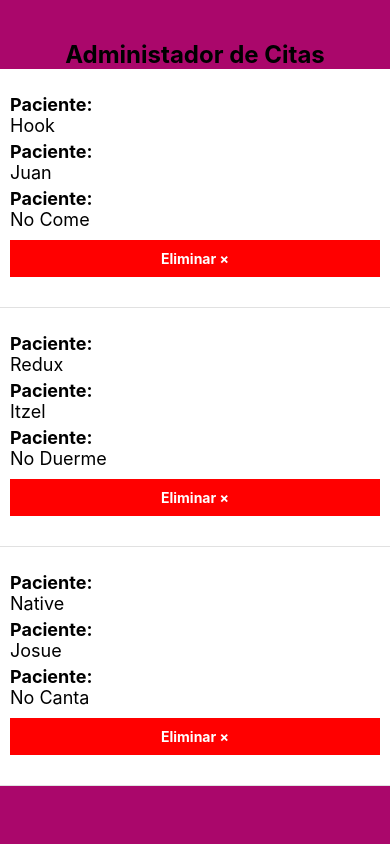
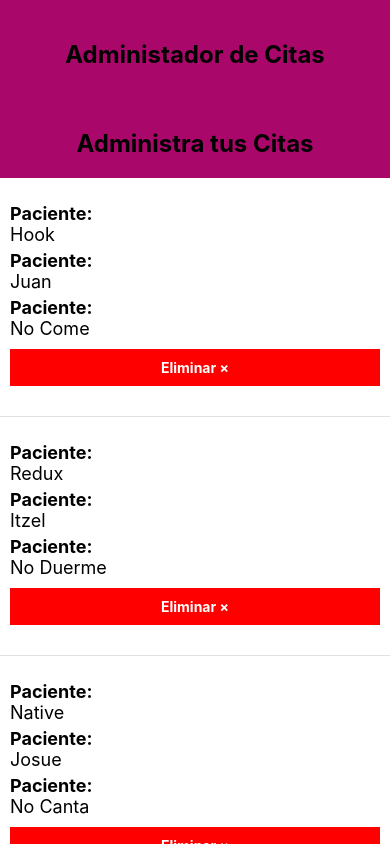
Before and after one commit to kkevin7/appointment-manager-app, a React Native app: screen / in a window 390 px wide. Built offline with nearby package versions, Linux system fonts and the light colour scheme.

Commit message:
Deleting elements

```diff
--- a/App.js
+++ b/App.js
@@ -1,29 +1,33 @@
-import React ,{useState} from 'react';
-import {
-  StyleSheet,
-  Text,
-  View,
-  FlatList,
-} from 'react-native';
-import Cita from "./components/Cita";
+import React, {useState} from 'react';
+import {StyleSheet, Text, View, FlatList} from 'react-native';
+import Cita from './components/Cita';
 
 const App = () => {
+  const [citas, setCitas] = useState([
+    {id: '1', paciente: 'Hook', propietario: 'Juan', sintomas: 'No Come'},
+    {id: '2', paciente: 'Redux', propietario: 'Itzel', sintomas: 'No Duerme'},
+    {id: '3', paciente: 'Native', propietario: 'Josue', sintomas: 'No Canta'},
+  ]);
 
-  const [citas, setCitas] = useState([
-    {id: "1", paciente: "Hook", propietario: 'Juan', sintomas: "No Come"},
-    {id: "2", paciente: "Redux", propietario: 'Itzel', sintomas: "No Duerme"},
-    {id: "3", paciente: "Native", propietario: 'Josue', sintomas: "No Canta"},
-  ]);
+  //Elimina los pacientes del state
+  const eliminarPaciente = (id) => {
+    setCitas((citasActuales) => citasActuales.filter((cita) => cita.id !== id));
+  };
+
+  console.log(citas);
 
   return (
     <View style={styles.container}>
       <Text style={styles.title}>Administador de Citas</Text>
+      <Text style={styles.title}>
+        {citas.length > 0 ? 'Administra tus Citas' : 'No hay citas, agrega una'}
+      </Text>
       <FlatList
         data={citas}
         renderItem={({item}) => (
-            <Cita item={item} ></Cita>
+          <Cita item={item} eliminarPaciente={() => eliminarPaciente(item.id)}></Cita>
         )}
-          keyExtractor={cita => cita.id}
+        keyExtractor={(cita) => cita.id}
       />
     </View>
   );
@@ -34,13 +38,13 @@
     backgroundColor: '#AA076B',
     flex: 1,
   },
-  title:{
+  title: {
     marginTop: 40,
+    marginBottom: 20,
     fontSize: 24,
     fontWeight: 'bold',
     textAlign: 'center',
   },
-
 });
 
 export default App;
--- a/components/Cita.js
+++ b/components/Cita.js
@@ -1,29 +1,31 @@
 import React from 'react';
 import {Text, StyleSheet, View, Button, TouchableHighlight} from 'react-native';
 
-const Cita = ({item}) => {
-
+const Cita = ({item, eliminarPaciente}) => {
   const dialogoEliminar = () => {
     console.log('eliminando...');
-    }
+    eliminarPaciente();
+  };
 
   return (
     <View style={styles.cita}>
       <View>
-                <Text style={styles.label} >Paciente: </Text>
+        <Text style={styles.label}>Paciente: </Text>
         <Text style={styles.texto}>{item.paciente}</Text>
       </View>
       <View>
-                <Text style={styles.label} >Paciente: </Text>
+        <Text style={styles.label}>Paciente: </Text>
         <Text style={styles.texto}>{item.propietario}</Text>
       </View>
       <View>
-                <Text style={styles.label} >Paciente: </Text>
+        <Text style={styles.label}>Paciente: </Text>
         <Text style={styles.texto}>{item.sintomas}</Text>
       </View>
 
       <View>
-                <TouchableHighlight style={styles.btnEliminar} onPress={ () => dialogoEliminar()}>
+        <TouchableHighlight
+          style={styles.btnEliminar}
+          onPress={() => dialogoEliminar()}>
           <Text style={styles.textEliminar}>Eliminar &times;</Text>
         </TouchableHighlight>
       </View>
@@ -34,13 +36,13 @@
 const styles = StyleSheet.create({
   cita: {
     backgroundColor: '#FFF',
-        borderBottomColor: "#e1e1e1",
+    borderBottomColor: '#e1e1e1',
     borderStyle: 'solid',
     borderBottomWidth: 1,
     paddingVertical: 20,
     paddingHorizontal: 10,
   },
-    label:{
+  label: {
     fontWeight: 'bold',
     fontSize: 18,
     marginTop: 5,
@@ -57,7 +59,7 @@
     color: '#FFF',
     fontWeight: 'bold',
     textAlign: 'center',
-    }
+  },
 });
 
 export default Cita;
```
Lines whose indentation alone changed are shown as unchanged.
